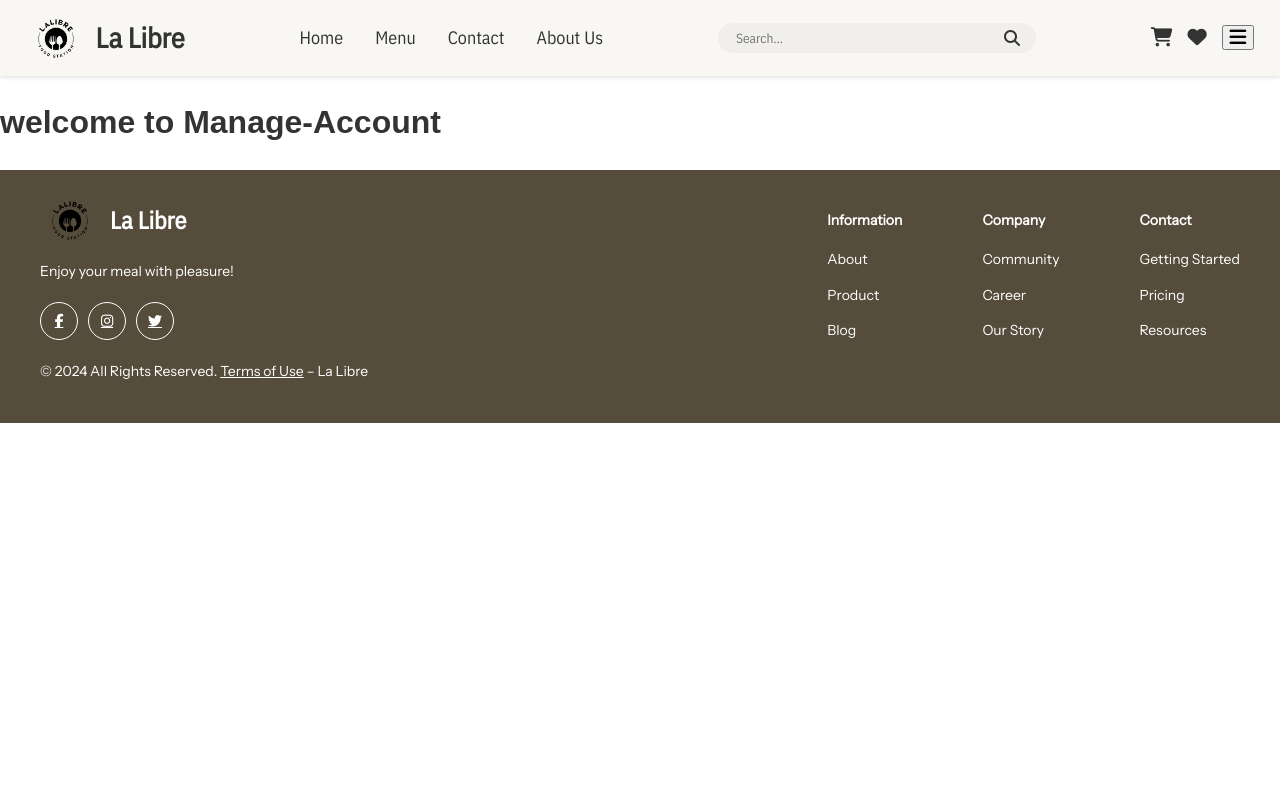
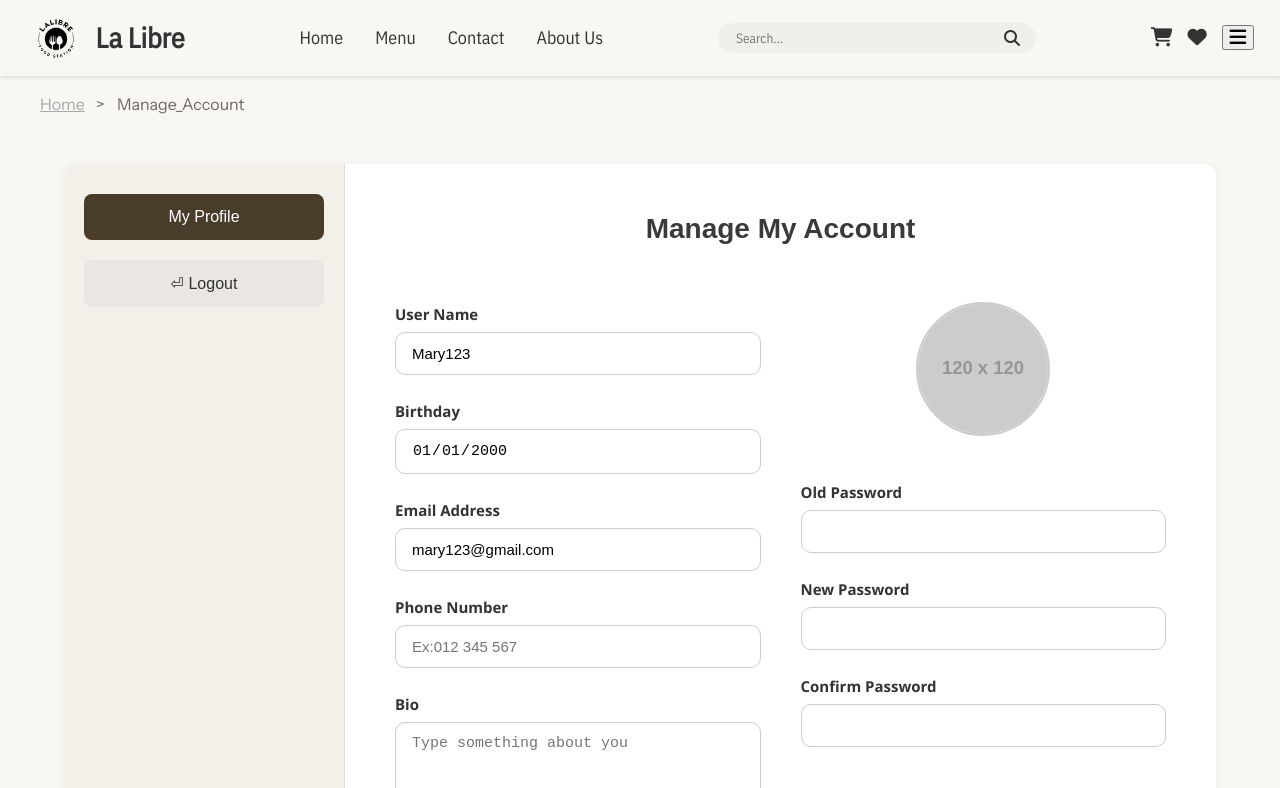
Before and after one commit to ChhayMonyneath123/IP2-ProjectA4, a Vue app in the folder IP2-frontend/: page /manage_Account in a window 1280 px wide. Shown: the top 788 px of the page. Built offline with nearby package versions, Linux system fonts and the light colour scheme; a web font is replaced by a local one.

Commit message:
commit Manage Account

```diff
--- a/IP2-frontend/src/views/User/authentication/CreateAccount.vue
+++ b/IP2-frontend/src/views/User/authentication/Create_account.vue
@@ -84,7 +84,7 @@
 
 <script>
 import "@fortawesome/fontawesome-free/css/all.css";
-import Sign_In from "./Sign_In.vue";
+import Sign_In from "./Sign_in.vue";
 
 export default {
   name: "CreateAccount",
--- a/IP2-frontend/src/views/User/authentication/Manage_Acc.vue
+++ /dev/null
@@ -1,28 +0,0 @@
-<template>
-    <div class="Manage-Account">
-        <Nav_bar/>
-        <div class="">
-            <h1>welcome to Manage-Account</h1>
-        </div>
-        <Footer_bar/>
-    </div>
-</template>
-<script>
-import Nav_bar from '@/components/nav_bar.vue';
-import Footer_bar from '@/components/footer_bar.vue';
-
-
-    export default {
-        name: "manage_account",
-        components:{
-            Footer_bar,
-            Nav_bar
-        }
-    }
-</script>
-<style scoped>
-.Manage-Account{
-    width: 100%;
-    height: 20rem;
-}
-</style>
--- /dev/null
+++ b/IP2-frontend/src/views/User/authentication/Manage_acc.vue
@@ -0,0 +1,386 @@
+<template>
+    <div class="Manage-Account">
+        <Nav_bar />
+        <Breadcrumb />
+        <div class="account-settings">
+            <!-- Sidebar -->
+            <aside class="sidebar">
+                <button class="btn btn-primary">My Profile</button>
+                <button class="btn btn-secondary">
+                    <span>⏎</span> Logout
+                </button>
+            </aside>
+
+            <!-- Main Content -->
+            <section class="form-section">
+                <h2>Manage My Account</h2>
+
+                <form @submit.prevent="isEditing ? saveChanges() : null">
+                    <div class="form-grid">
+                        <!-- Left Column -->
+                        <div class="form-left">
+                            <label>User Name
+                                <input :readonly="!isEditing" v-model="form.username" type="text" />
+                            </label>
+
+                            <label>Birthday
+                                <input :readonly="!isEditing" v-model="form.birthday" type="date" />
+                            </label>
+
+                            <label>Email Address
+                                <input :readonly="!isEditing" v-model="form.email" type="email" />
+                            </label>
+
+                            <label>Phone Number
+                                <input :readonly="!isEditing" v-model="form.phone" placeholder="Ex:012 345 567"
+                                    type="text" />
+                            </label>
+
+                            <label>Bio
+                                <textarea :readonly="!isEditing" v-model="form.bio"
+                                    placeholder="Type something about you" />
+                            </label>
+                        </div>
+
+                        <!-- Right Column -->
+                        <div class="form-right">
+                            <div class="photo-section">
+                                <img :src="form.photo || defaultPhoto" class="profile-pic" />
+                                <input type="file" @change="onPhotoChange" hidden ref="photoInput"
+                                    :disabled="!isEditing" />
+                                <button type="button" @click="$refs.photoInput.click()" v-if="isEditing">Change your
+                                    photo</button>
+                                <button type="button" class="danger" @click="removePhoto" v-if="isEditing">Delete your
+                                    photo</button>
+                            </div>
+
+
+                            <label>Old Password
+                                <input :readonly="!isEditing" v-model="form.oldPassword" type="password" />
+                            </label>
+                            <label>New Password
+                                <input :readonly="!isEditing" v-model="form.newPassword" type="password" />
+                            </label>
+                            <label>Confirm Password
+                                <input :readonly="!isEditing" v-model="form.confirmPassword" type="password" />
+                            </label>
+                        </div>
+                    </div>
+
+                    <!-- Button Area -->
+                    <div class="button-row">
+                        <button v-if="!isEditing" type="button" class="edit-button" @click="toggleEdit">
+                            ✏️ Edit Info
+                        </button>
+
+                        <button v-if="isEditing" type="button" class="cancel-button" @click="cancelEdit">
+                            ✖ Cancel
+                        </button>
+
+                        <button v-if="isEditing" type="submit" class="save-button">
+                            💾 Save Change
+                        </button>
+                    </div>
+
+                </form>
+            </section>
+        </div>
+        <Footer_bar />
+    </div>
+</template>
+
+<script>
+import Nav_bar from '@/components/nav_bar.vue';
+import Footer_bar from '@/components/footer_bar.vue';
+import Breadcrumb from '@/components/breadcrumb.vue';
+
+export default {
+  name: "manage_acc",
+  components: {
+    Footer_bar,
+    Nav_bar,
+    Breadcrumb
+  },
+  data() {
+    return {
+      isEditing: false,
+      defaultPhoto: 'https://via.placeholder.com/120',
+      form: {
+        username: 'Mary123',
+        birthday: '2000-01-01',
+        email: 'mary123@gmail.com',
+        phone: '',
+        bio: '',
+        photo: '',
+        oldPassword: '',
+        newPassword: '',
+        confirmPassword: ''
+      },
+      originalForm: null // <--- stores a copy for cancel
+    };
+  },
+  methods: {
+    toggleEdit() {
+      // Deep copy current form into originalForm
+      this.originalForm = JSON.parse(JSON.stringify(this.form));
+      this.isEditing = true;
+    },
+    onPhotoChange(event) {
+      const file = event.target.files[0];
+      if (file) {
+        this.form.photo = URL.createObjectURL(file);
+      }
+    },
+    removePhoto() {
+      this.form.photo = '';
+    },
+    saveChanges() {
+      console.log('Form submitted:', this.form);
+      alert('Changes saved!');
+      this.isEditing = false;
+      this.originalForm = null; // clear backup after saving
+    },
+    cancelEdit() {
+      if (this.originalForm) {
+        this.form = JSON.parse(JSON.stringify(this.originalForm)); // restore from copy
+      }
+      this.isEditing = false;
+      this.originalForm = null;
+    }
+  }
+};
+</script>
+
+
+<style scoped>
+.Manage-Account {
+    background-color: #F8F7F3;
+    display: flex;
+    flex-direction: column;
+    min-height: 100vh;
+    font-family: 'Segoe UI', 'Roboto', sans-serif;
+}
+
+.account-settings {
+    display: flex;
+    flex-direction: row;
+    flex-wrap: wrap;
+    background-color: #fff;
+    box-shadow: 0 2px 8px rgba(0, 0, 0, 0.06);
+    width: 90%;
+    margin: 30px auto;
+    border-radius: 12px;
+    overflow: hidden;
+}
+
+/* Sidebar */
+.sidebar {
+    width: 240px;
+    padding: 30px 20px;
+    background: #f2f0e8;
+    display: flex;
+    flex-direction: column;
+    gap: 20px;
+    border-right: 1px solid #e2e0db;
+}
+
+.btn {
+    padding: 14px 20px;
+    font-size: 16px;
+    font-weight: 500;
+    border-radius: 8px;
+    border: none;
+    cursor: pointer;
+    transition: all 0.3s ease;
+}
+
+.btn-primary {
+    background-color: #4a3c2a;
+    color: #fff;
+}
+
+.btn-primary:hover {
+    background-color: #3b2f1f;
+}
+
+.btn-secondary {
+    background-color: #eae7e3;
+    color: #333;
+}
+
+.btn-secondary:hover {
+    background-color: #dad6d1;
+}
+
+/* Form Section */
+.form-section {
+    flex: 1;
+    padding: 20px 50px;
+}
+
+.form-section h2 {
+    font-size: 28px;
+    margin-bottom: 50px;
+    text-align: center;
+    color: #3a3a3a;
+}
+
+.form-grid {
+    display: flex;
+    flex-wrap: wrap;
+    gap: 40px;
+    justify-content: space-between;
+}
+
+/* Left and Right Columns */
+.form-left,
+.form-right {
+    flex: 1;
+    min-width: 320px;
+    display: flex;
+    flex-direction: column;
+    gap: 24px;
+}
+
+label {
+    font-weight: 600;
+    font-size: 15px;
+    color: #333;
+    display: flex;
+    flex-direction: column;
+    gap: 6px;
+}
+
+input,
+textarea {
+    padding: 12px 16px;
+    font-size: 15px;
+    border: 1.5px solid #ccc;
+    border-radius: 10px;
+    background: #fff;
+    transition: 0.2s border-color ease;
+}
+
+input:focus,
+textarea:focus {
+    outline: none;
+    border-color: #4a3c2a;
+}
+
+textarea {
+    resize: vertical;
+    min-height: 100px;
+}
+
+/* Profile Picture */
+.photo-section {
+    display: flex;
+    flex-direction: column;
+    align-items: center;
+    gap: 12px;
+    margin-bottom: 20px;
+}
+
+.profile-pic {
+    width: 130px;
+    height: 130px;
+    border-radius: 50%;
+    object-fit: cover;
+    border: 2px solid #ccc;
+    background-color: #f4f4f4;
+}
+
+.danger {
+    color: #c0392b;
+    font-size: 14px;
+    background: none;
+    border: none;
+    cursor: pointer;
+    text-decoration: underline;
+    transition: 0.2s color;
+}
+
+.danger:hover {
+    color: #a93226;
+}
+
+/* Buttons */
+.button-row {
+    display: flex;
+    justify-content: flex-end;
+    gap: 20px;
+    margin-top: 40px;
+}
+
+.edit-button,
+.save-button {
+    font-size: 16px;
+    padding: 14px 36px;
+    font-weight: 600;
+    border: none;
+    border-radius: 12px;
+    cursor: pointer;
+    transition: background-color 0.3s ease;
+}
+
+.edit-button {
+    background-color: #4a3c2a;
+    color: white;
+}
+
+.edit-button:hover {
+    background-color: #726c65;
+}
+
+.save-button {
+    background-color: #4a3c2a;
+    color: white;
+}
+
+.save-button:hover {
+    background-color: #726c65;
+}
+.cancel-button {
+  font-size: 16px;
+  padding: 14px 36px;
+  font-weight: 600;
+  border: none;
+  border-radius: 12px;
+  cursor: pointer;
+  background-color: #cccccc;
+  color: #333;
+  transition: background-color 0.3s ease;
+}
+
+.cancel-button:hover {
+  background-color: #b5b5b5;
+}
+
+
+/* Responsive */
+@media (max-width: 960px) {
+    .account-settings {
+        flex-direction: column;
+    }
+
+    .sidebar {
+        width: 100%;
+        flex-direction: row;
+        justify-content: center;
+        gap: 24px;
+        border-right: none;
+        border-bottom: 1px solid #ddd;
+    }
+
+    .form-section {
+        padding: 40px 24px;
+    }
+
+    .edit-button,
+    .save-button,
+    .cancel-button {
+        width: 90%;
+        max-width: 320px;
+    }
+}
+</style>
```
Also changed, not shown: IP2-frontend/src/router/index.js (+7 -7 lines), IP2-frontend/src/views/User/authentication/Forget_password.vue (renamed from IP2-frontend/src/views/User/authentication/ForgetPassword.vue), IP2-frontend/src/views/User/authentication/My_order.vue (renamed from IP2-frontend/src/views/User/authentication/My_Order.vue), IP2-frontend/src/views/User/authentication/My_review.vue (renamed from IP2-frontend/src/views/User/authentication/My_Review.vue), IP2-frontend/src/views/User/authentication/Sign_in.vue (renamed from IP2-frontend/src/views/User/authentication/Sign_In.vue).
